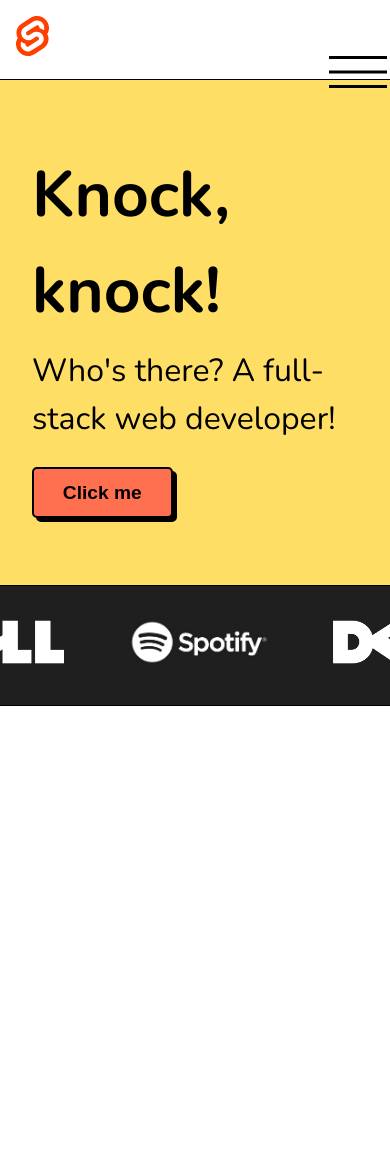
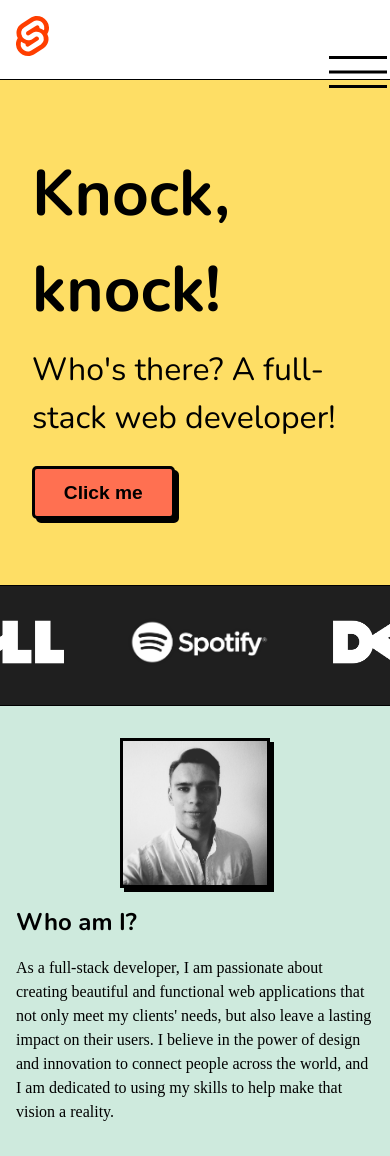
Before and after one commit to Wolfskii/wolfskii-portfolio, a Svelte app: page / in a window 390 px wide. Before the commit the page ends 844 px from the top, so only its background shows below. Built offline with nearby package versions, Linux system fonts and the light colour scheme.

Commit message:
Add About me

```diff
--- a/src/App.svelte
+++ b/src/App.svelte
@@ -4,6 +4,7 @@
   import svelteLogo from './assets/svelte.svg'
   import viteLogo from '/vite.svg'
   import ClientLogos from './components/ClientLogos.svelte'
+   import AboutMe from './components/AboutMe.svelte'
 </script>
 
 <Header></Header>
@@ -11,6 +12,7 @@
 <main>
   <Hero></Hero>
   <ClientLogos></ClientLogos>
+  <AboutMe></AboutMe>
 </main>
 
 <style>
--- a/src/app.scss
+++ b/src/app.scss
@@ -15,14 +15,15 @@ button {
   padding: 0.8rem 1.8rem;
   font-size: 1.2rem;
   font-weight: 700;
-  border: 2.5px solid #000000;
+  border: 3px solid #000000;
   border-radius: 5px;
   background: #ff7051;
   color: #000000;
 }
 
 .shadow {
-  filter: drop-shadow(4px 4px 0px #000);
+  filter: drop-shadow(4px 4px 0px #000000);
+  border: 3px solid #000000;
 }
 
 .border-bottom {
--- /dev/null
+++ b/src/components/AboutMe.svelte
@@ -0,0 +1,83 @@
+<script>
+  import selfieImg from '../assets/selfie.jpg'
+</script>
+
+<div class="about-me">
+  <div class="about-me-content">
+    <div class="about-me-image shadow">
+      <img src={selfieImg} alt="Portrait Selfie" />
+    </div>
+
+    <div class="about-me-text">
+      <h2>Who am I?</h2>
+      <p>As a full-stack developer, I am passionate about creating beautiful and functional web applications that not only meet my clients' needs, but also leave a lasting impact on their users. I believe in the power of design and innovation to connect people across the world, and I am dedicated to using my skills to help make that vision a reality.</p>
+    </div>
+  </div>
+</div>
+
+<style>
+  .about-me {
+    padding: 3rem;
+    text-align: left;
+    background-color: #CEEADD;
+  }
+
+  .about-me-content {
+    display: flex;
+    flex-wrap: wrap;
+    justify-content: center;
+    align-items: center;
+    gap: 3rem;
+  }
+
+  .about-me-text {
+    max-width: 600px;
+  }
+
+  .about-me-text h2 {
+    font-size: 2rem;
+    margin-bottom: 1rem;
+  }
+
+  .about-me-text p {
+    font-size: 1.2rem;
+    line-height: 1.5;
+    margin-bottom: 0;
+  }
+
+  .about-me-image {
+    width: 200px;
+    height: 200px;
+    overflow: hidden;
+  }
+
+  .about-me-image img {
+    width: 100%;
+    height: 100%;
+    object-fit: cover;
+  }
+
+  @media screen and (max-width: 767px) {
+    .about-me {
+      padding: 2rem 1rem;
+    }
+
+    .about-me-content {
+      flex-direction: column;
+      gap: 1rem;
+    }
+
+    .about-me-image {
+      width: 150px;
+      height: 150px;
+    }
+
+    .about-me-text h2 {
+      font-size: 1.5rem;
+    }
+
+    .about-me-text p {
+      font-size: 1rem;
+    }
+  }
+</style>
```
Also changed, not shown: src/assets/selfie.jpg (added).
